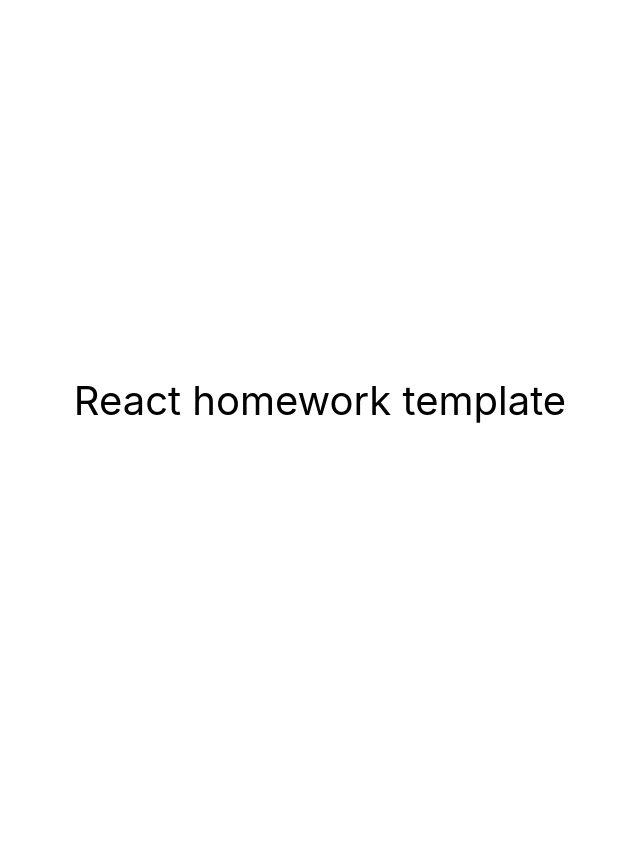
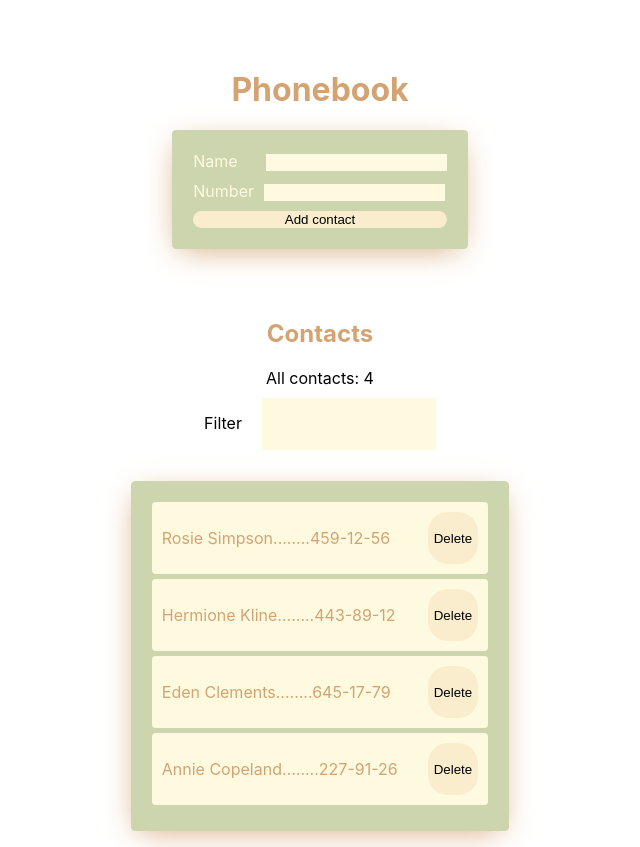
Before and after one commit to Julia-Kaim/goit-react-hw-03-phonebook, a React (Create React App) app: page / in a window 1280 px wide. Shown: the whole page, without its empty margins (320-960 px from the left). Before the commit the page ends 800 px from the top, so only its background shows below. Built offline with nearby package versions, Linux system fonts and the light colour scheme.

Commit message:
copied src

```diff
--- a/src/components/App.jsx
+++ b/src/components/App.jsx
@@ -1,16 +1,85 @@
-export const App = () => {
-  return (
-    <div
-      style={{
-        height: '100vh',
-        display: 'flex',
-        justifyContent: 'center',
-        alignItems: 'center',
-        fontSize: 40,
-        color: '#010101'
-      }}
-    >
-      React homework template
-    </div>
-  );
-};
+import React, { Component } from 'react';
+import { nanoid } from 'nanoid';
+import styles from './App.module.css';
+import ContactList from './ContactList/ContactList';
+import ContactForm from './ContactForm/ContactForm';
+import Filter from './Filter/Filter';
+
+class App extends Component {
+  state = {
+    contacts: [
+      { id: 'id-1', name: 'Rosie Simpson', number: '459-12-56' },
+      { id: 'id-2', name: 'Hermione Kline', number: '443-89-12' },
+      { id: 'id-3', name: 'Eden Clements', number: '645-17-79' },
+      { id: 'id-4', name: 'Annie Copeland', number: '227-91-26' },
+    ],
+    filter: '',
+  };
+
+  addContact = ({ name, number }) => {
+    const normalizedName = name.toLowerCase();
+
+    let isExist;
+    this.state.contacts.forEach(el => {
+      if (el.name.toLowerCase() === normalizedName) {
+        alert(`${name} is already in contacts`);
+        isExist = true;
+      }
+    });
+
+    if (isExist) {
+      return;
+    }
+    const contact = {
+      id: nanoid(),
+      name: name,
+      number: number,
+    };
+    this.setState(prevState => ({
+      contacts: [...prevState.contacts, contact],
+    }));
+  };
+
+  changeFilter = e => {
+    this.setState({ filter: e.currentTarget.value });
+  };
+
+  getVisibleContacts = () => {
+    const { filter, contacts } = this.state;
+    const normalizedFilter = filter.toLowerCase();
+
+    return contacts.filter(contact =>
+      contact.name.toLowerCase().includes(normalizedFilter)
+    );
+  };
+
+  deleteContact = todoId => {
+    this.setState(prevState => ({
+      contacts: prevState.contacts.filter(contact => contact.id !== todoId),
+    }));
+  };
+
+  render() {
+    const { contacts, filter } = this.state;
+    const visibleContacts = this.getVisibleContacts();
+
+    return (
+      <div className={styles.Layout}>
+        <h1 className={styles.titleContacts}>Phonebook</h1>
+        <ContactForm onSubmit={this.addContact} />
+
+        <h2 className={styles.titleContacts}>Contacts</h2>
+        <div className={styles.allContacts}>
+          All contacts: {contacts.length}
+        </div>
+        <Filter value={filter} onChange={this.changeFilter} />
+        <ContactList
+          contacts={visibleContacts}
+          onDeleteContact={this.deleteContact}
+        />
+      </div>
+    );
+  }
+}
+
+export default App;
--- /dev/null
+++ b/src/components/App.module.css
@@ -0,0 +1,18 @@
+.allContacts {
+  margin-bottom: 10px;
+}
+
+.titleContacts {
+  margin-top: 70px;
+  color: #d4a373;
+}
+
+.Layout {
+  display: flex;
+  justify-content: center;
+  align-items: center;
+  flex-direction: column;
+  font-size: 18;
+
+  color: #010101;
+}
--- /dev/null
+++ b/src/components/ContactForm/ContactForm.jsx
@@ -0,0 +1,71 @@
+import React, { Component } from 'react';
+import styles from './ContactForm.module.css';
+
+class ContactForm extends Component {
+  state = {
+    name: '',
+    number: '',
+  };
+
+  handleChange = name => e => {
+    const { target } = e;
+
+    this.setState(() => ({
+      [name]: target.value,
+    }));
+  };
+
+  handleSubmit = e => {
+    e.preventDefault();
+
+    const { onSubmit } = this.props;
+    onSubmit(this.state);
+    this.resetForm();
+  };
+
+  resetForm = () => {
+    this.setState(() => ({
+      name: '',
+      number: '',
+    }));
+  };
+
+  render() {
+    return (
+      <form className={styles.form} onSubmit={this.handleSubmit}>
+        <label>
+          Name
+          <input
+            className={styles.inputName}
+            value={this.state.name}
+            onChange={this.handleChange('name')}
+            type="text"
+            name="name"
+            pattern="^[a-zA-Zа-яА-Я]+(([' -][a-zA-Zа-яА-Я ])?[a-zA-Zа-яА-Я]*)*$"
+            title="Name may contain only letters, apostrophe, dash and spaces. For example Adrian, Jacob Mercer, Charles de Batz de Castelmore d'Artagnan"
+            required
+          />
+        </label>
+        <label>
+          Number
+          <input
+            className={styles.inputNumber}
+            value={this.state.number}
+            onChange={this.handleChange('number')}
+            type="tel"
+            name="number"
+            pattern="\+?\d{1,4}?[-.\s]?\(?\d{1,3}?\)?[-.\s]?\d{1,4}[-.\s]?\d{1,4}[-.\s]?\d{1,9}"
+            title="Phone number must be digits and can contain spaces, dashes, parentheses and can start with +"
+            required
+          />
+        </label>
+
+        <button type="submit" className={styles.buttonEditor}>
+          Add contact
+        </button>
+      </form>
+    );
+  }
+}
+
+export default ContactForm;
--- /dev/null
+++ b/src/components/ContactForm/ContactForm.module.css
@@ -0,0 +1,30 @@
+.form {
+  background-color: #ccd5ae;
+  display: flex;
+  justify-content: center;
+  flex-direction: column;
+  border: 1px solid #ccd5ae;
+  padding: 20px;
+  border-radius: 4px;
+  box-shadow: -1px 7px 30px -8px rgba(212, 163, 115, 1);
+}
+
+label {
+  margin-bottom: 10px;
+  color: #fefae0;
+}
+
+label:last-child {
+  margin-bottom: 0px;
+}
+
+.inputName {
+  margin-left: 28px;
+  background-color: #fefae0;
+  border: 0 solid black;
+}
+.inputNumber {
+  margin-left: 10px;
+  background-color: #fefae0;
+  border: 0 solid black;
+}
--- /dev/null
+++ b/src/components/ContactList/ContactForm.module.css
@@ -0,0 +1,25 @@
+.list {
+  background-color: #ccd5ae;
+  display: flex;
+  justify-content: center;
+  flex-direction: column;
+  border: 1px solid #ccd5ae;
+  padding: 20px;
+  border-radius: 4px;
+  box-shadow: -1px 7px 30px -8px rgba(212, 163, 115, 1);
+}
+
+.item {
+  background-color: rgb(254, 250, 224);
+  border: 0 solid #000;
+  padding: 10px;
+  border-radius: 4px;
+  margin-bottom: 5px;
+  display: flex;
+  justify-content: space-between;
+}
+
+.contact {
+  margin-right: 30px;
+  color: #d4a373;
+}
--- /dev/null
+++ b/src/components/ContactList/ContactList.jsx
@@ -0,0 +1,35 @@
+import PropTypes from 'prop-types';
+import styles from './ContactForm.module.css';
+
+const ContactList = ({ contacts, onDeleteContact }) => (
+  <ul className={styles.list}>
+    {contacts.map(({ id, name, number }) => (
+      <li key={id} className={styles.item}>
+        <p className={styles.contact}>
+          {name}........
+          {number}
+        </p>
+        <button
+          className={styles.btn}
+          type="submit"
+          onClick={() => onDeleteContact(id)}
+        >
+          Delete
+        </button>
+      </li>
+    ))}
+  </ul>
+);
+
+ContactList.propTypes = {
+  contacts: PropTypes.arrayOf(
+    PropTypes.shape({
+      id: PropTypes.string.isRequired,
+      name: PropTypes.string.isRequired,
+      number: PropTypes.string.isRequired,
+    })
+  ),
+  onDeleteContact: PropTypes.func.isRequired,
+};
+
+export default ContactList;
--- /dev/null
+++ b/src/components/Filter/Filter.jsx
@@ -0,0 +1,24 @@
+import React from 'react';
+import PropTypes from 'prop-types';
+import styles from './Filter.module.css';
+
+const Filter = ({ value, onChange }) => (
+  <div className={styles.filter}>
+    <label className={styles.labelFilter}>
+      Filter
+      <input
+        type="name"
+        value={value}
+        onChange={onChange}
+        className={styles.filterInput}
+      />
+    </label>
+  </div>
+);
+
+Filter.propTypes = {
+  value: PropTypes.string.isRequired,
+  onChange: PropTypes.func.isRequired,
+};
+
+export default Filter;
--- /dev/null
+++ b/src/components/Filter/Filter.module.css
@@ -0,0 +1,15 @@
+.filter {
+  margin-bottom: 15px;
+}
+
+.labelFilter {
+  color: #000;
+}
+
+.filterInput {
+  margin-left: 20px;
+  background-color: #fefae0;
+  border: 0;
+  height: 50px;
+  width: 170px;
+}
--- a/src/index.css
+++ b/src/index.css
@@ -13,3 +13,20 @@ code {
   font-family: source-code-pro, Menlo, Monaco, Consolas, 'Courier New',
     monospace;
 }
+
+li {
+  list-style: none;
+}
+
+input {
+  outline: none;
+}
+button {
+  background-color: rgb(250, 237, 205);
+  border: 0 solid black;
+  border-radius: 20px;
+  transition: all 2s cubic-bezier(0.23, 1, 0.32, 1);
+}
+button:hover {
+  box-shadow: 2px 3px 5px rgb(233, 237, 201);
+}
--- a/src/index.js
+++ b/src/index.js
@@ -1,6 +1,6 @@
 import React from 'react';
 import ReactDOM from 'react-dom/client';
-import { App } from 'components/App';
+import App from './components/App';
 import './index.css';
 
 ReactDOM.createRoot(document.getElementById('root')).render(
```
